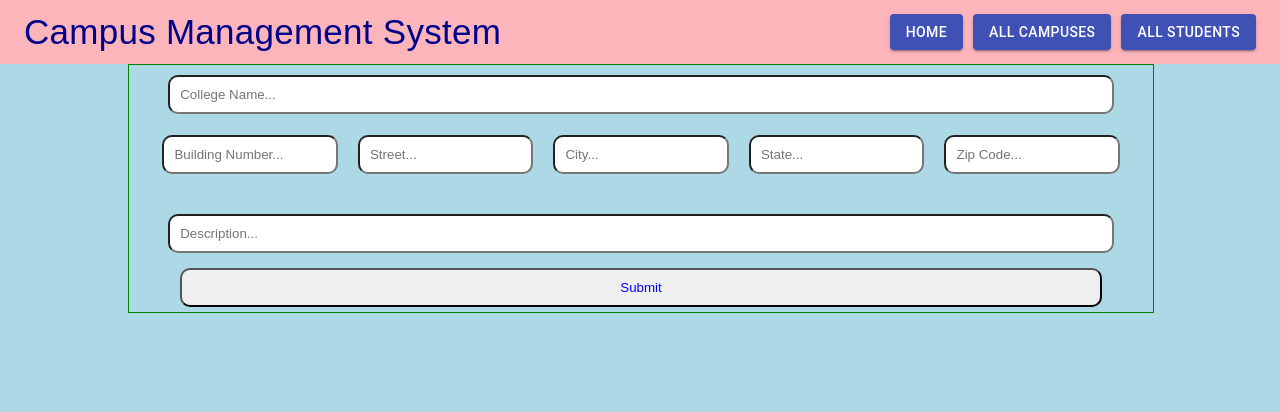
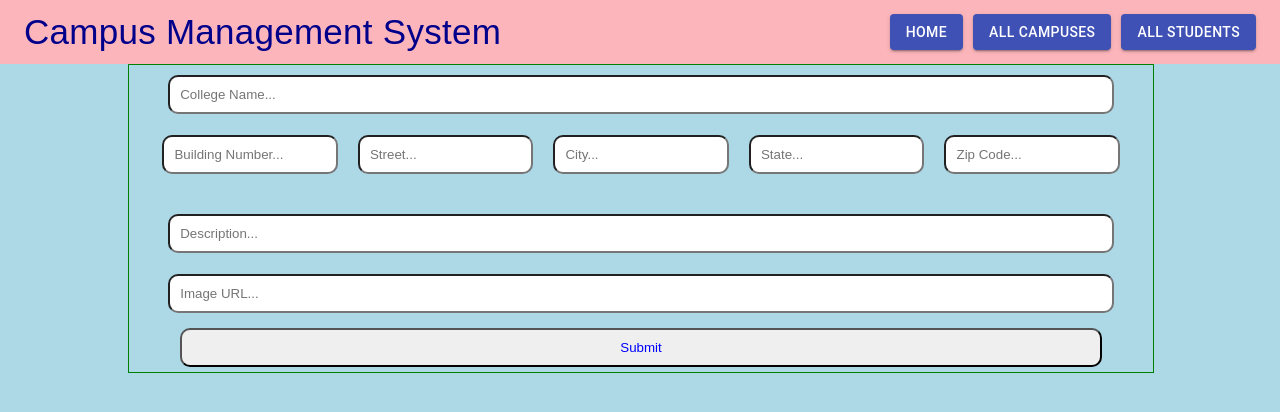
Before and after one commit to ashfaku/webdev4, a React (Create React App) app in the folder client/: page /newcampus in a window 1280 px wide. Shown: the top 412 px of the page. Built offline with nearby package versions, Linux system fonts and the light colour scheme.

Commit message:
working on campus image url on new campus page, will finish later

```diff
--- a/client/src/App.css
+++ b/client/src/App.css
@@ -28,7 +28,7 @@
   border-radius: 10px;
   width: 14.75%;
 }
-#campussubmit #name, #campussubmit #description {
+#campussubmit #name, #campussubmit #description, #image_url{
   padding: 10px;
   border-radius: 10px;
   margin: 1%;
--- a/client/src/components/containers/NewCampusContainer.js
+++ b/client/src/components/containers/NewCampusContainer.js
@@ -40,12 +40,14 @@ const NewCampusContainer = (props) => {
         const address = data.buildingnum + " " + data.street + ", " + data.city + ", " + data.usState + ", " + data.zipcode;
         const description = data.description;
         const name = data.name;
-        console.log(name, address, description);
+        const image_url = data.image_url;
+        // console.log(name, address, description);
         // uploadToDatabase(name, address, description);
         let newCampus = await props.addCampus({
             name: name,
             address: address,
-            description: description
+            description: description,
+            image_url: image_url
         });
         // console.log("----------");
         // console.log(newCampus);
--- a/client/src/components/views/NewCampusView.js
+++ b/client/src/components/views/NewCampusView.js
@@ -13,7 +13,8 @@ const NewCampusView = (props) => {
                 <input type="text" id="zipcode" name="zipcode" placeholder="Zip Code..." required />
             </div>
             <br />
-            <input type="text" id="description" name="description" placeholder="Description..." />
+            <input type="text" id="description" name="description" placeholder="Description..." required />
+            <input type="text" id="image_url" name="image_url" placeholder="Image URL..." required />
             <br />
             <button type="submit">Submit</button>
         </form>
```
